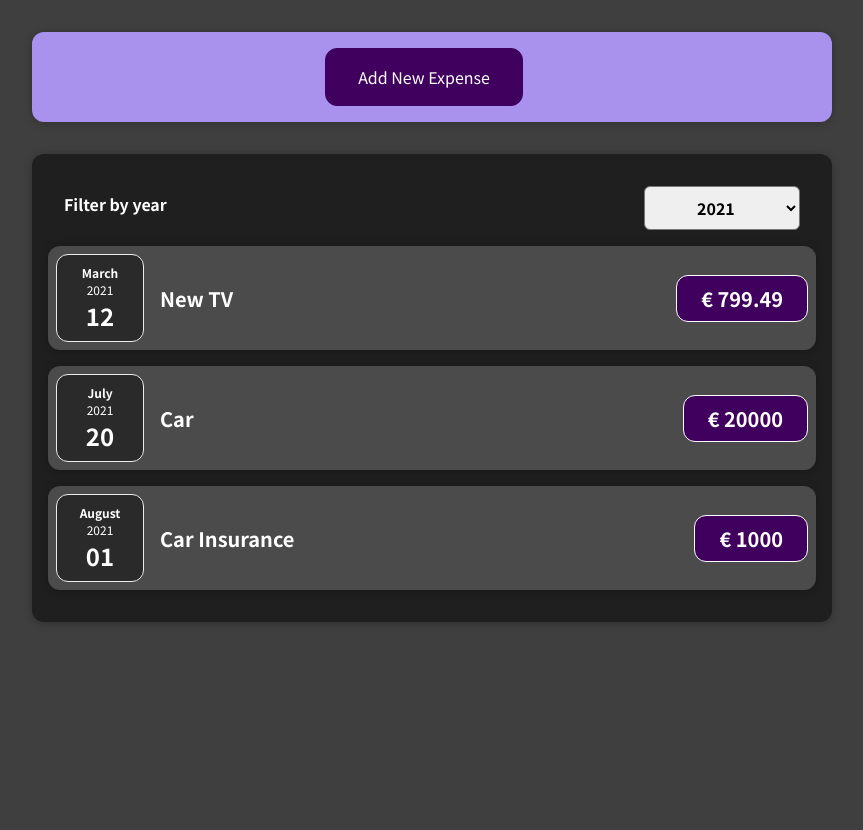
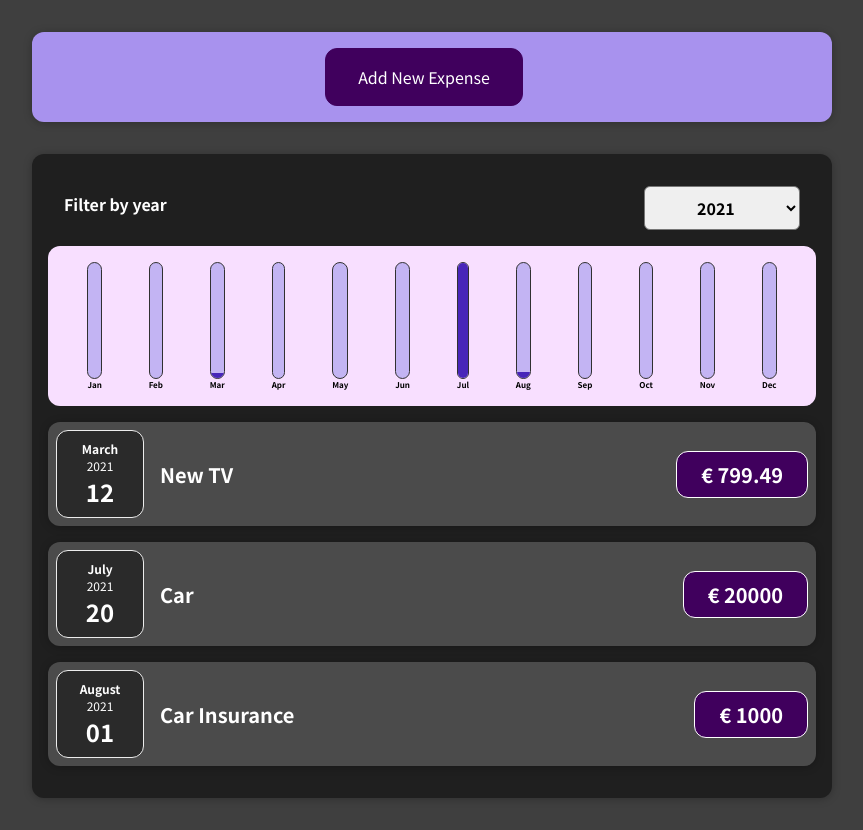
Before and after one commit to diebanz/ExpensesApp, a React (Create React App) app: page / in a window 1280 px wide. Shown: the whole page, without its empty margins (208-1071 px from the left). Before the commit the page ends 800 px from the top, so only its background shows below. Built offline with nearby package versions, Linux system fonts and the light colour scheme.

Commit message:
adding chart with bars

```diff
--- a/src/components/Chart/Chart.js
+++ b/src/components/Chart/Chart.js
@@ -4,13 +4,18 @@
 import "./Chart.css";
 
 function Chart(props) {
+    const dataPointValues = props.dataPoints.map(
+        (dataPoint) => dataPoint.value
+    );
+    const totalMaximum = Math.max(...dataPointValues);
+
     return (
         <div className="chart">
-            {props.datePoints.map((datePoint) => (
+            {props.dataPoints.map((dataPoint) => (
                 <ChartBar
-                    key={datePoint.label}
-                    value={datePoint.value}
-                    maxValie={null}
+                    key={dataPoint.label}
+                    value={dataPoint.value}
+                    maxValue={totalMaximum}
                     label={dataPoint.label}
                 />
             ))}
--- a/src/components/Chart/ChartBar.js
+++ b/src/components/Chart/ChartBar.js
@@ -3,10 +3,23 @@
 import "./ChartBar.css";
 
 function ChartBar(props) {
-    <div className="chart-bar">
-        <div className="chart-bar__inner">
-            <div className="char-bar__fill"></div>
+    let barFillHeight = "0%";
+
+    if (props.maxValue > 0) {
+        barFillHeight = Math.round((props.value / props.maxValue) * 100) + "%";
+    }
+
+    return (
+        <div className="chart-bar">
+            <div className="chart-bar__inner">
+                <div
+                    className="chart-bar__fill"
+                    style={{ height: barFillHeight }}
+                ></div>
+            </div>
+            <div className="chart-bar__label">{props.label}</div>
         </div>
-        <div className="chart-bar__label"></div>
-    </div>;
+    );
 }
+
+export default ChartBar;
--- a/src/components/Expenses/ExpenseDisplay.js
+++ b/src/components/Expenses/ExpenseDisplay.js
@@ -3,6 +3,7 @@
 import ExpenseFilter from "./ExpenseFilter";
 import Card from "../UI/Card";
 import ExpensesList from "./ExpensesList";
+import ExpensesChart from "./ExpensesChart";
 import "./ExpenseDisplay.css";
 
 function ExpenseDisplay(props) {
@@ -23,6 +24,7 @@
                     selected={filteredYear}
                     onChangeFilter={filterChangeHandler}
                 />
+                <ExpensesChart expenses={filteredExpenses} />
                 <ExpensesList items={filteredExpenses} />
 
                 {/* {filteredExpenses.length === 0 && <p>No expenses found.</p>}
--- a/src/components/Expenses/ExpenseItem.js
+++ b/src/components/Expenses/ExpenseItem.js
@@ -5,11 +5,7 @@
 import "./ExpenseItem.css";
 
 function ExpenseItem(props) {
-    const [title, setTitle] = useState(props.title);
-
-    const clickHandler = () => {
-        setTitle("Updated");
-    };
+    useState(props.title);
 
     return (
         <li>
--- /dev/null
+++ b/src/components/Expenses/ExpensesChart.js
@@ -0,0 +1,29 @@
+import React from "react";
+
+import Chart from "../Chart/Chart";
+
+function ExpensesChart(props) {
+    const chartDataPoints = [
+        { label: "Jan", value: 0 },
+        { label: "Feb", value: 0 },
+        { label: "Mar", value: 0 },
+        { label: "Apr", value: 0 },
+        { label: "May", value: 0 },
+        { label: "Jun", value: 0 },
+        { label: "Jul", value: 0 },
+        { label: "Aug", value: 0 },
+        { label: "Sep", value: 0 },
+        { label: "Oct", value: 0 },
+        { label: "Nov", value: 0 },
+        { label: "Dec", value: 0 },
+    ];
+
+    for (const expense of props.expenses) {
+        const expenseMonth = expense.date.getMonth();
+        chartDataPoints[expenseMonth].value += expense.amount;
+    }
+
+    return <Chart dataPoints={chartDataPoints} />;
+}
+
+export default ExpensesChart;
```
Also changed, not shown: src/components/Chart/ChartBar.css (renamed from src/components/Chart/Chartbar.css), 1 other file (tests, documents, lock files or other folders).
